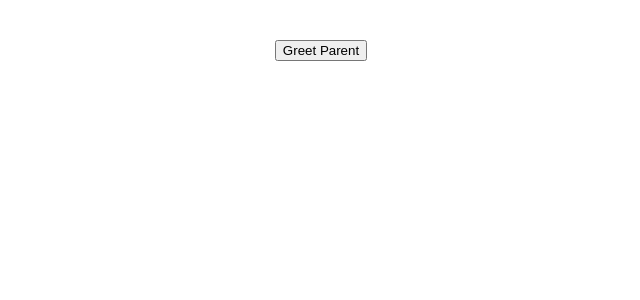
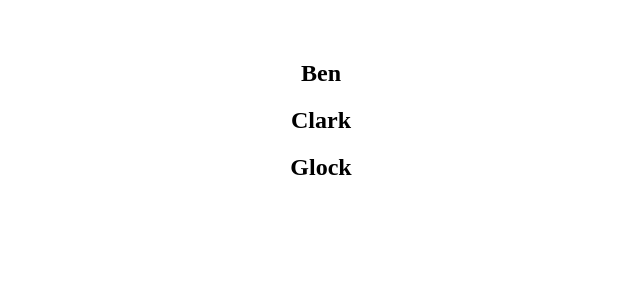
Before and after one commit to kothapallisridhar/frontend, a React (Vite) app in the folder react-app/: page / in a window 1280 px wide. Shown: the top 300 px of the page, without its empty margins (319-959 px from the left). Built offline with nearby package versions, Linux system fonts and the light colour scheme.

Commit message:
list rendering

```diff
--- a/react-app/src/App.jsx
+++ b/react-app/src/App.jsx
@@ -1,6 +1,8 @@
 import './App.css'
 import EventBind from './components/EventBind'
 import ParentComponent from './components/ParentComponent'
+import UserGreeting from './components/UserGreeting'
+import NameList from './components/NameList'
 
 
 function App(props) {
@@ -9,8 +11,10 @@
 
   return (
     <div className='app'>
+      <NameList/>
+      {/* <UserGreeting/> */}
       {/* <EventBind/> */}
-      <ParentComponent/>
+      {/* <ParentComponent/> */}
     </div>
   )
 }
--- /dev/null
+++ b/react-app/src/components/NameList.jsx
@@ -0,0 +1,11 @@
+import React from 'react'
+
+function NameList() {
+    const names = ['Ben', 'Clark','Glock']
+  return (
+    <div>{ names.map(name => <h2>{name}</h2>)
+        }</div>
+  )
+}
+
+export default NameList
--- /dev/null
+++ b/react-app/src/components/UserGreeting.jsx
@@ -0,0 +1,34 @@
+import React, { Component } from 'react'
+
+class UserGreeting extends Component {
+    constructor(props) {
+      super(props)
+
+      this.state = {
+         isLoggedin: true
+      }
+    }
+  render() {
+
+    // short circuit approach
+    return this.state.isLoggedin && <div>Welcome Sridhar</div>
+
+     // ternary operator approach
+    //return this.state.isLoggedin ? (<div>Welcome Sri</div>) : (<div>Welcome Guest</div>)
+
+
+    // if(this.state.isLoggedin) {
+    //     return (<div>Welcome Sri</div>)
+    // } else {
+    //     return (<div>Welcome Guest</div>)
+    // }
+    // return (
+    //     <div>
+    //         <div>Welcome Sri</div>
+    //         <div>Welcome Guest</div>
+    //   </div>
+    // )
+  }
+}
+
+export default UserGreeting
```
